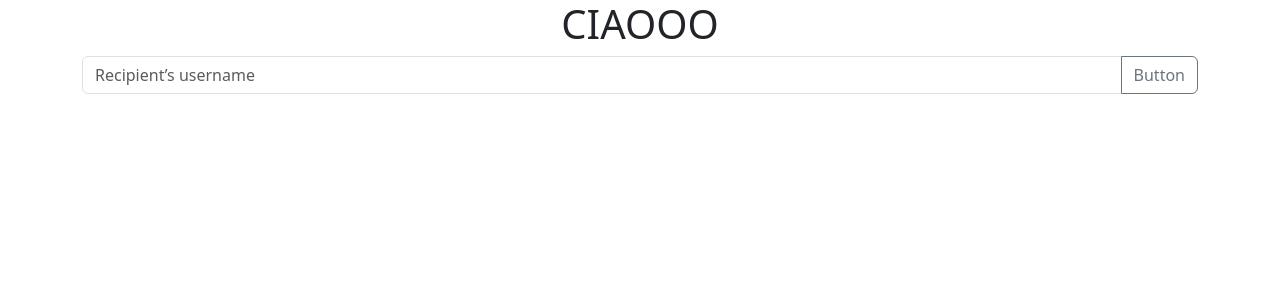
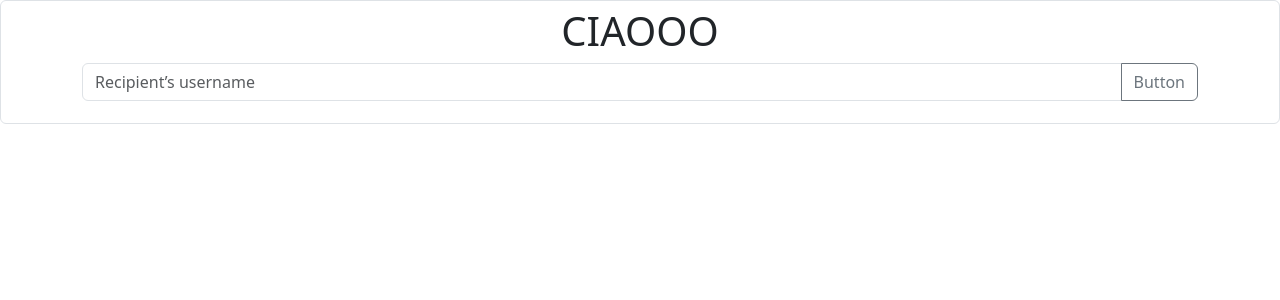
Before and after one commit to andreasalvi99/react-boolflix, a React (Vite) app: page / in a window 1280 px wide. Shown: the top 300 px of the page. Built offline with nearby package versions, Linux system fonts and the light colour scheme.

Commit message:
add form and prevent default

```diff
--- a/src/App.jsx
+++ b/src/App.jsx
@@ -1,22 +1,30 @@
 import { useState } from "react";
 
 export default function App() {
-  const [searchInput, setSearchInput] = useState();
+  const [searchInput, setSearchInput] = useState(); //^ Controllo valore di ricerca per nome
+  const [searchedFilms, setSearchedFilms] = useState([]); //^ Stato dell'array dei film cercati, all'inizio è vuoto
 
   function handleSerachInput(e) {
-    return setSearchInput(e.target.value);
+    return setSearchInput(e.target.value); //^ Funzione per settare lo stato sul valore inserito dall'utente
   }
 
   return (
     <>
       <section>
+        <form
+          className="form-control"
+          onSubmit={(e) => {
+            e.preventDefault();
+            console.log("ciao");
+          }}
+        >
           <div className="container text-center">
             <h1>CIAOOO</h1>
             <div className="input-group mb-3">
               <input
                 value={searchInput}
                 onChange={handleSerachInput}
-              // ^
+                //^
                 type="text"
                 className="form-control"
                 placeholder="Recipient’s username"
@@ -24,6 +32,7 @@ export default function App() {
                 aria-describedby="button-addon2"
               />
               <button
+                //^
                 className="btn btn-outline-secondary"
                 type="button"
                 id="button-addon2"
@@ -32,6 +41,7 @@ export default function App() {
               </button>
             </div>
           </div>
+        </form>
       </section>
     </>
   );
```
Lines whose indentation alone changed are shown as unchanged.
